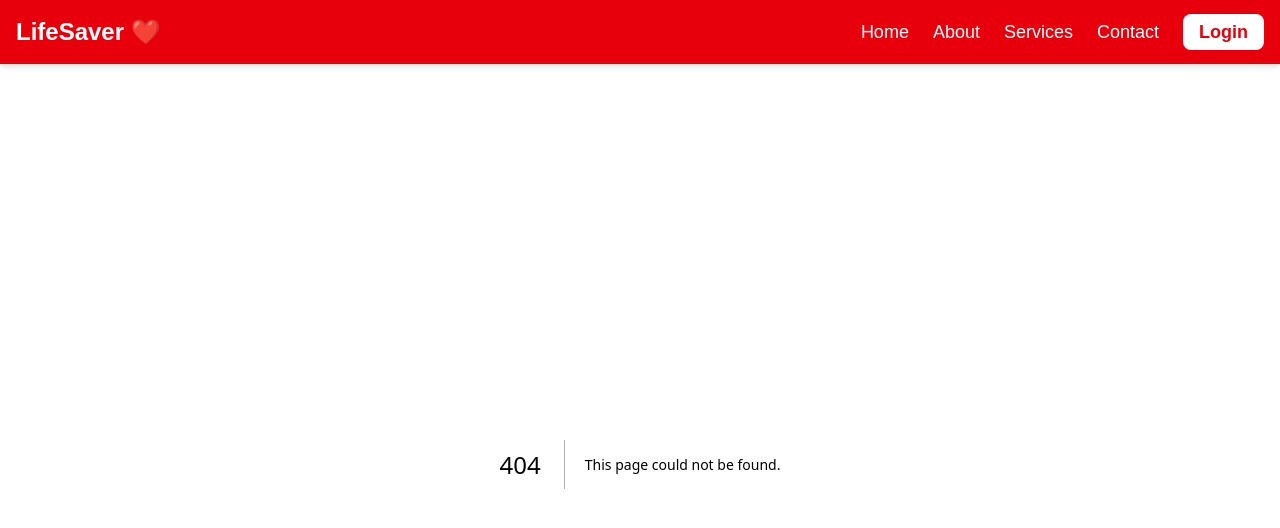
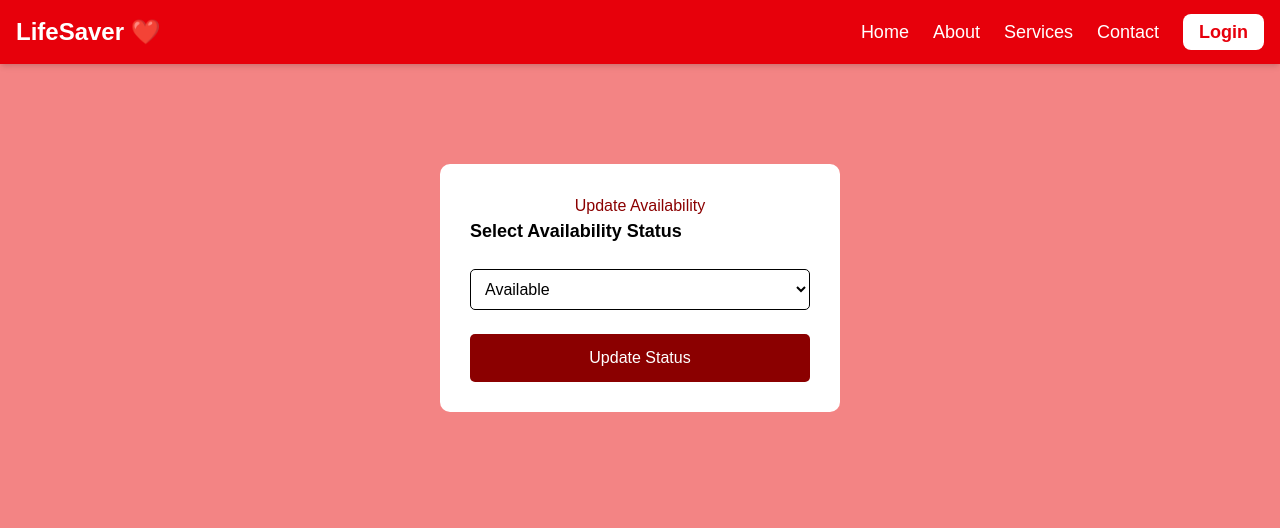
Before and after one commit to atik806/blood-donation-website, a Next.js app in the folder blood-donation-frontend/: page /UpdateAvailability in a window 1280 px wide. Before the commit this address had no page. Shown: the top 528 px of the page. Built offline with nearby package versions, Linux system fonts and the light colour scheme.

Commit message:
fixing some bugs in the backend

```diff
--- /dev/null
+++ b/blood-donation-frontend/src/app/(Donor)/UpdateAvailability/page.js
@@ -0,0 +1,34 @@
+import "./style.css";
+
+export default function UpdateAvailability() {
+  return (
+    <div className="container">
+      <h1>Update Availability</h1>
+
+      <form>
+        <div>
+          <label>Select Availability Status</label>
+
+          <br />
+          <br />
+
+          <select name="available">
+            <option value="true">
+              Available
+            </option>
+
+            <option value="false">
+              Unavailable
+            </option>
+          </select>
+        </div>
+
+        <br />
+
+        <button type="submit">
+          Update Status
+        </button>
+      </form>
+    </div>
+  );
+}
--- /dev/null
+++ b/blood-donation-frontend/src/app/(Donor)/UpdateAvailability/style.css
@@ -0,0 +1,52 @@
+/* style.css */
+
+body {
+  margin: 0;
+  padding: 0;
+  background-color: #f38484;
+  font-family: Arial, sans-serif;
+}
+
+.container {
+  width: 400px;
+  margin: 100px auto;
+  background-color: rgb(255, 255, 255);
+  padding: 30px;
+  border-radius: 10px;
+}
+
+h1 {
+  text-align: center;
+  color: darkred;
+}
+
+label {
+  font-size: 18px;
+  font-weight: bold;
+  color: black;
+}
+
+select {
+  width: 100%;
+  padding: 10px;
+  border: 1px solid rgb(0, 0, 0);
+  border-radius: 5px;
+  color: black;
+}
+
+
+
+button {
+  width: 100%;
+  padding: 12px;
+  background-color: darkred;
+  color: white;
+  border: none;
+  border-radius: 5px;
+  font-size: 16px;
+  cursor: pointer;
+}
+
+button:hover {
+  background-color: red;
+}
--- a/blood-donation-frontend/src/app/(Donor)/UpdateProfile/page.js
+++ b/blood-donation-frontend/src/app/(Donor)/UpdateProfile/page.js
@@ -1,81 +1,197 @@
 "use client";
 
+import { useState, useEffect } from "react";
 import { useRouter } from "next/navigation";
 import "./style.css";
 
+
+
 export default function UpdateProfile() {
   const router = useRouter();
+  const [donorId, setDonorId] = useState(null);
+  const [formData, setFormData] =
+    useState({
+      name: "",
+      email: "",
+      bloodGroup: "",
+      phone: "",
+      address: "",
+      available: true,
+    });
+    useEffect(() => {
+    const fetchProfile = async () => {
+      try {
+        const token =
+          localStorage.getItem("token");
+
+        const response = await fetch(
+          "http://localhost:3000/donor/profile",
+          {
+            headers: {
+              Authorization: `Bearer ${token}`,
+            },
+          }
+        );
+        const data = await response.json();
+        setDonorId(data.id);
+        setFormData({
+          name: data.name || "",
+          email: data.email || "",
+          bloodGroup: data.bloodGroup || "",
+          phone: data.phone || "",
+          address: data.address || "",
+          available: data.available ?? true,
+        });
+      } catch (error) {
+        console.error("Error fetching profile:", error);
+      }
+    };
+    fetchProfile();
+  }, []);
+
+  // Handle Input Change
+  const handleChange = (e) => {
+    setFormData({
+      ...formData,
+      [e.target.name]:
+        e.target.name === "available"
+          ? e.target.value === "true"
+          : e.target.value,
+    });
+  };
 
   const handleSubmit = async (e) => {
     e.preventDefault();
-    const formData = new FormData(e.target);
-    const data = Object.fromEntries(formData);
-    data.available = data.available === "true";
 
     try {
-      const token = localStorage.getItem("token");
-      const response = await fetch("http://localhost:3000/donor/profile", {
-        method: "PUT",
-        headers: {
-          "Content-Type": "application/json",
-          Authorization: `Bearer ${token}`,
-        },
-        body: JSON.stringify(data),
-      });
+      const token =
+        localStorage.getItem("token");
+
+      const response = await fetch(
+        `http://localhost:3000/donor/${donorId}`,
+        {
+          method: "PATCH",
+          headers: {
+            "Content-Type":
+              "application/json",
+            Authorization: `Bearer ${token}`,
+          },
+          body: JSON.stringify(formData),
+        }
+      );
 
       if (response.ok) {
-        router.push("/donorDashboard");
+        alert(
+          "Profile Updated Successfully"
+        );
+
+        router.push(
+          "/donorDashboard"
+        );
       } else {
-        alert("Failed to update profile");
+        alert(
+          "Failed to update profile"
+        );
       }
     } catch (error) {
       console.error("Error:", error);
     }
   };
 
-  return (
+ return (
     <div className="profile-container">
-      <button onClick={() => router.back()} className="back-btn">
+      <button
+        onClick={() => router.back()}
+        className="back-btn"
+      >
         ← Back
       </button>
+
       <div className="profile-card">
         <h1>Update Donor Profile</h1>
 
         <form onSubmit={handleSubmit}>
           <div className="form-group">
             <label>Name</label>
-            <input type="text" name="name" placeholder="Enter Name" />
+
+            <input
+              type="text"
+              name="name"
+              value={formData.name}
+              onChange={handleChange}
+            />
           </div>
 
           <div className="form-group">
             <label>Email</label>
-            <input type="email" name="email" placeholder="Enter Email" />
+
+            <input
+              type="email"
+              name="email"
+              value={formData.email}
+              onChange={handleChange}
+            />
           </div>
 
           <div className="form-group">
             <label>Blood Group</label>
-            <input type="text" name="bloodGroup" placeholder="Enter Blood Group" />
+
+            <input
+              type="text"
+              name="bloodGroup"
+              value={formData.bloodGroup}
+              onChange={handleChange}
+            />
           </div>
 
           <div className="form-group">
             <label>Phone</label>
-            <input type="text" name="phone" placeholder="Enter Phone Number" />
+
+            <input
+              type="text"
+              name="phone"
+              value={formData.phone}
+              onChange={handleChange}
+            />
           </div>
 
           <div className="form-group">
             <label>Address</label>
-            <input type="text" name="address" placeholder="Enter Address" />
+
+            <input
+              type="text"
+              name="address"
+              value={formData.address}
+              onChange={handleChange}
+            />
           </div>
 
           <div className="form-group">
-            <label>Availability Status</label>
-            <select name="available">
-              <option value="true">Available</option>
-              <option value="false">Unavailable</option>
+            <label>
+              Availability Status
+            </label>
+
+            <select
+              name="available"
+              value={formData.available.toString()}
+              onChange={handleChange}
+            >
+              <option value="true">
+                Available
+              </option>
+
+              <option value="false">
+                Unavailable
+              </option>
             </select>
           </div>
 
-          <button type="submit" className="submit-btn">Update Profile</button>
+          <button
+            type="submit"
+            className="submit-btn"
+          >
+            Update Profile
+          </button>
         </form>
       </div>
     </div>
--- a/blood-donation-frontend/src/app/(Donor)/donorDashboard/page.js
+++ b/blood-donation-frontend/src/app/(Donor)/donorDashboard/page.js
@@ -50,6 +50,12 @@ const [donorData, setDonorData] = useState(null);
     fetchDonor();
   }, []);
 
+  const handleLogout = () => {
+    localStorage.removeItem("token");
+    localStorage.removeItem("role");
+    router.push("/Login");
+  };
+
   if (loading) {
     return <div className="p-8">Loading...</div>;
   }
@@ -61,8 +67,11 @@ const [donorData, setDonorData] = useState(null);
   return (
     <div className="dashboard-container">
       <div className="dashboard-header">
-        <h1>Donor Dashboard</h1>
-        <p>Welcome back, {donorData?.name || "Donor"}! Here&apos;s your donation overview.</p>
+        <div>
+          <h1>Donor Dashboard</h1>
+          <p>Welcome back, {donorData?.name || "Donor"}! Here&apos;s your donation overview.</p>
+        </div>
+        <button className="logout-btn" onClick={handleLogout}>Logout</button>
       </div>
 
       <div className="info-grid">
```
Also changed, not shown: blood-donation-frontend/src/app/(Donor)/donorDashboard/style.css (+19 -1 lines), 1 other file (tests, documents, lock files or other folders).
